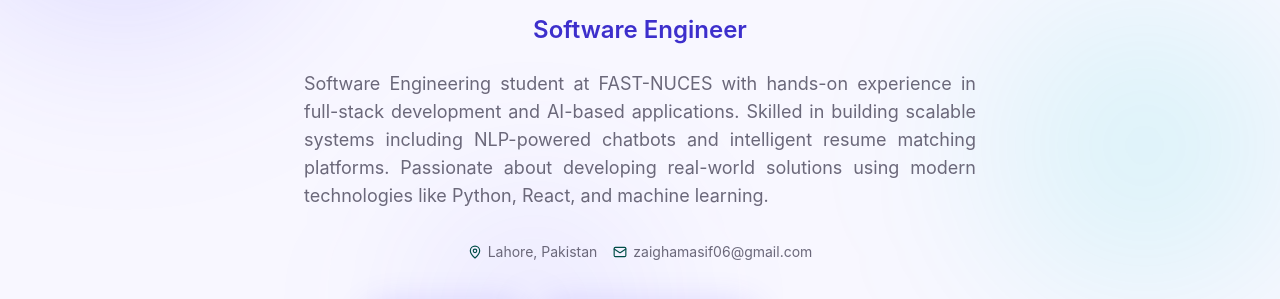
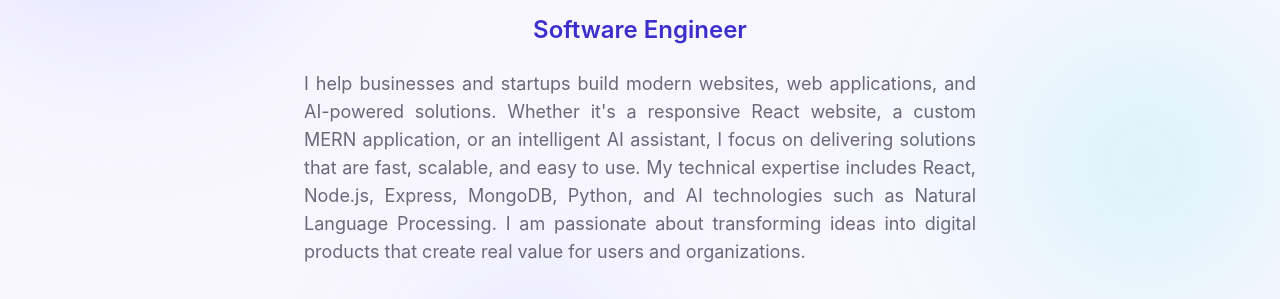
Before and after one commit to MuhammadZaighamAsif/Portfolio, a React (Vite) app: page / in a window 1280 px wide. Shown: the part 268-567 px from the top of the page. Built offline with nearby package versions, Linux system fonts and the light colour scheme; no server answers; what @enter-pro/analytics-sdk would draw is missing.

Commit message:
about setion updated

```diff
--- a/src/data/portfolio.ts
+++ b/src/data/portfolio.ts
@@ -2,7 +2,7 @@ export const meta = {
   name: "Muhammad Zaigham Asif",
   title: "Software Engineer",
   subtitle:
-    "Software Engineering student at FAST-NUCES with hands-on experience in full-stack development and AI-based applications. Skilled in building scalable systems including NLP-powered chatbots and intelligent resume matching platforms. Passionate about developing real-world solutions using modern technologies like Python, React, and machine learning.",
+    "I help businesses and startups build modern websites, web applications, and AI-powered solutions. Whether it's a responsive React website, a custom MERN application, or an intelligent AI assistant, I focus on delivering solutions that are fast, scalable, and easy to use. My technical expertise includes React, Node.js, Express, MongoDB, Python, and AI technologies such as Natural Language Processing. I am passionate about transforming ideas into digital products that create real value for users and organizations.",
   email: "zaighamasif06@gmail.com",
   phone: "+92 317 4104187",
   location: "Lahore, Pakistan",
```
